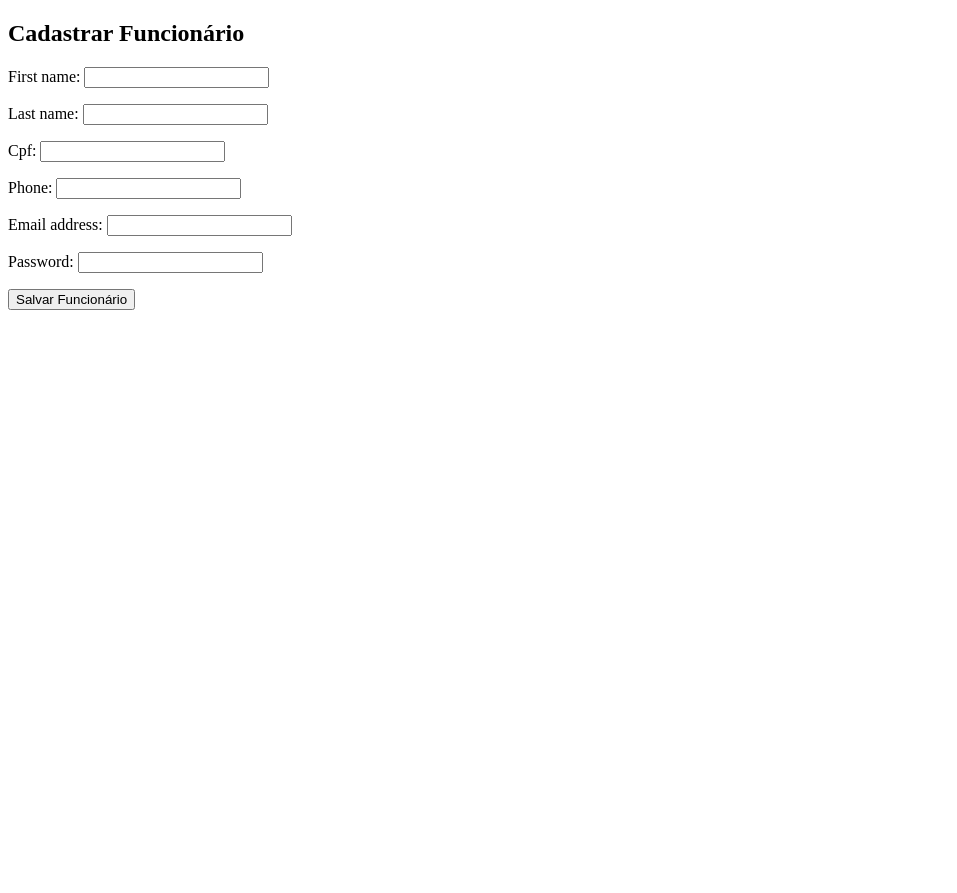
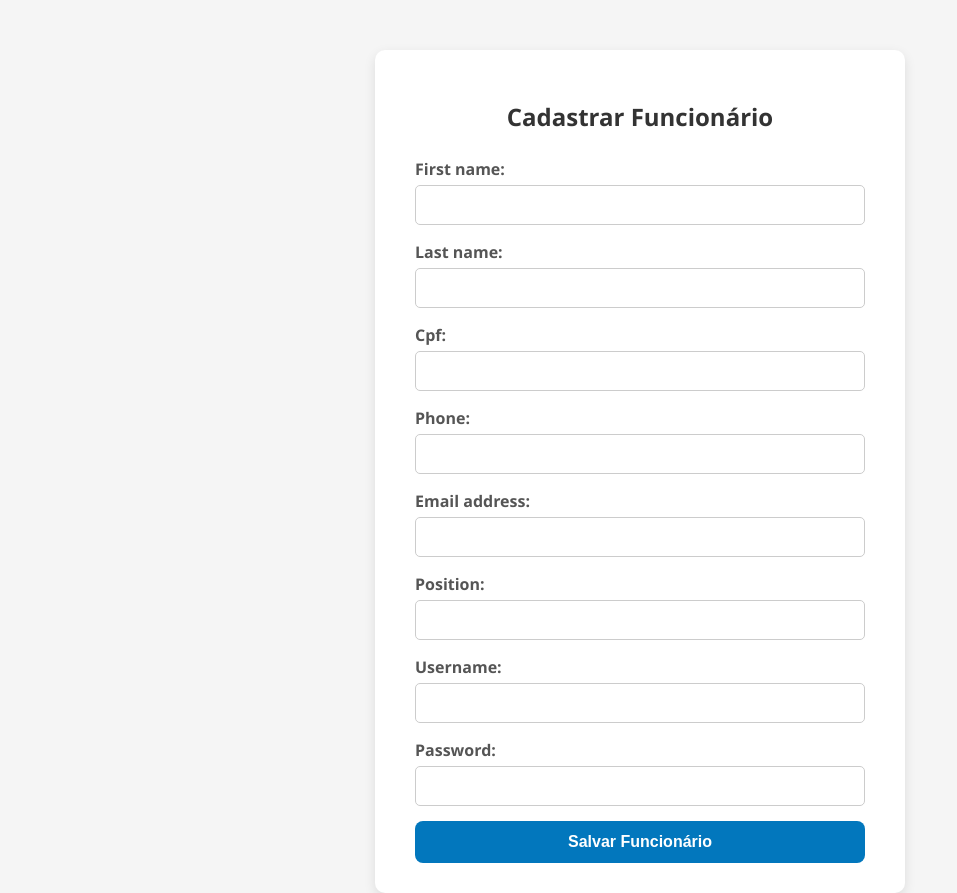
Before and after one commit to Deiner-S/AgroServiceTrackWeb, a Django app: page /gerenciador/worker/ in a window 1280 px wide. Shown: the whole page, without its empty margins (0-957 px from the left). Before the commit the page ends 310 px from the top, so only its background shows below. Run offline with Django 5.2, Linux system fonts and the light colour scheme; a user stored in the database is signed in.

Commit message:
painel de cadastro de usuários funcionando

```diff
--- a/checklist/forms.py
+++ b/checklist/forms.py
@@ -8,6 +8,7 @@ class ClienteForm(forms.ModelForm):
         fields = ['name', 'email']
 
 class WorkerForm(forms.ModelForm):
+    password = forms.CharField(widget=forms.PasswordInput)
     class Meta:
         model = Worker
         fields = ['first_name',
--- a/checklist/templates/worker/form_worker.html
+++ b/checklist/templates/worker/form_worker.html
@@ -3,22 +3,121 @@
 <head>
     <meta charset="UTF-8">
     <title>Cadastrar Funcionário</title>
+    <style>
+        /* Geral do body */
+        body {
+            font-family: 'Segoe UI', Tahoma, Geneva, Verdana, sans-serif;
+            background-color: #f5f5f5;
+            margin: 0;
+            padding: 0;
+            display: flex;
+            justify-content: center;
+            align-items: flex-start;
+            min-height: 100vh;
+        }
+
+        /* Container do formulário */
+        form {
+            background-color: #fff;
+            padding: 30px 40px;
+            border-radius: 10px;
+            box-shadow: 0 4px 12px rgba(0,0,0,0.1);
+            width: 100%;
+            max-width: 450px;
+            margin-top: 50px;
+        }
+
+        /* Título */
+        h2 {
+            text-align: center;
+            color: #333;
+            margin-bottom: 25px;
+        }
+
+        /* Mensagens Django */
+        ul {
+            list-style: none;
+            padding: 0;
+            margin-bottom: 20px;
+        }
+
+        ul li {
+            background-color: #e1f5fe;
+            color: #0277bd;
+            padding: 10px;
+            border-radius: 5px;
+            margin-bottom: 5px;
+        }
+
+        /* Campos do formulário */
+        form p {
+            display: flex;
+            flex-direction: column;
+            margin-bottom: 15px;
+        }
+
+        form label {
+            margin-bottom: 5px;
+            font-weight: bold;
+            color: #555;
+        }
+
+        form input, form select {
+            padding: 10px;
+            border-radius: 5px;
+            border: 1px solid #ccc;
+            font-size: 16px;
+            outline: none;
+            transition: border-color 0.3s;
+        }
+
+        form input:focus, form select:focus {
+            border-color: #0277bd;
+        }
+
+        /* Mensagens de erro de cada campo */
+        form .errorlist {
+            color: #d32f2f;
+            font-size: 14px;
+            margin-top: 3px;
+        }
+
+        /* Botão */
+        button {
+            width: 100%;
+            padding: 12px;
+            background-color: #0277bd;
+            color: #fff;
+            font-size: 16px;
+            font-weight: bold;
+            border: none;
+            border-radius: 8px;
+            cursor: pointer;
+            transition: background-color 0.3s;
+        }
+
+        button:hover {
+            background-color: #01579b;
+        }
+
+    </style>
 </head>
 <body>
 
-    <h2>Cadastrar Funcionário</h2>
 
     <!-- Exibe mensagens do Django (success, error, warning...) -->
-    {% if messages %}
-        <ul>
-            {% for message in messages %}
-                <li>{{ message }}</li>
-            {% endfor %}
-        </ul>
-    {% endif %}
+
 
     <!-- FORMULÁRIO -->
     <form method="POST">
+        <h2>Cadastrar Funcionário</h2>
+        {% if messages %}
+            <ul>
+                {% for message in messages %}
+                <li>{{ message }}</li>
+                {% endfor %}
+            </ul>
+        {% endif %}
         {% csrf_token %}
 
         <!-- Renderiza campo por campo -->
@@ -55,15 +154,15 @@
         </p>
 
         <p>
-            {{ form.positions.label_tag }}
-            {{ form.positions }}
-            {{ form.positions.errors }}
+            {{ form.position.label_tag }}
+            {{ form.position }}
+            {{ form.position.errors }}
         </p>
 
         <p>
-            {{ form.positions.label_tag }}
-            {{ form.positions }}
-            {{ form.positions.errors }}
+            {{ form.username.label_tag }}
+            {{ form.username }}
+            {{ form.username.errors }}
         </p>
          <p>
             {{ form.password.label_tag }}
--- a/checklist/views/worker_register.py
+++ b/checklist/views/worker_register.py
@@ -17,9 +17,10 @@ def worker_register(request):
             user = form.save(commit=False)  # cria sem salvar ainda
             user.set_password(form.cleaned_data["password"])  # hash da senha
             user.save()
-
-            login(request, user)
-            return redirect('home')
+        else:
+            print("Form inválido!")
+            print(form.errors)        # mostra todos os erros do form
+            print(form.cleaned_data)  # mostra os dados limpos que passaram
     else:
         form = WorkerForm()
 
```
Also changed, not shown: db.sqlite3.
